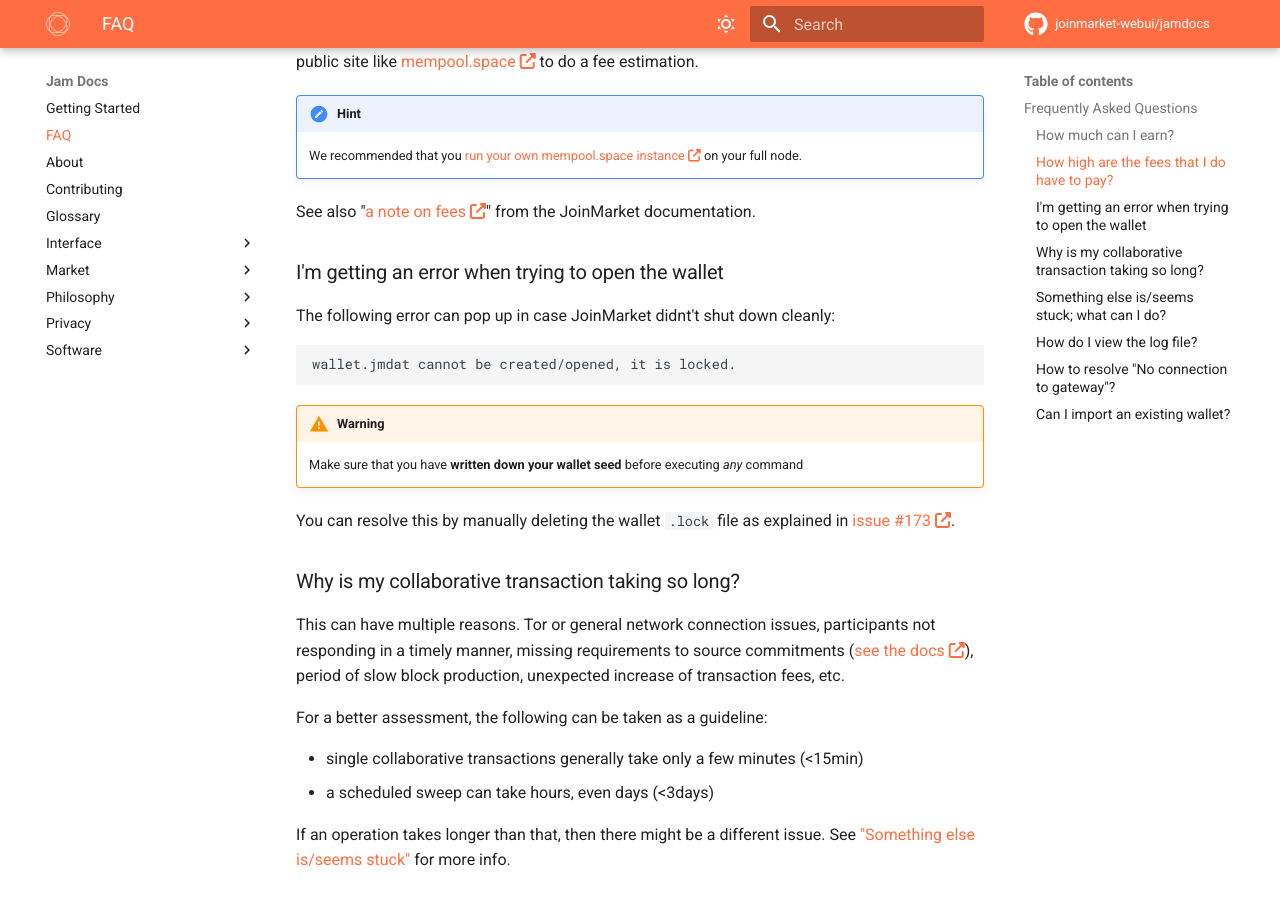
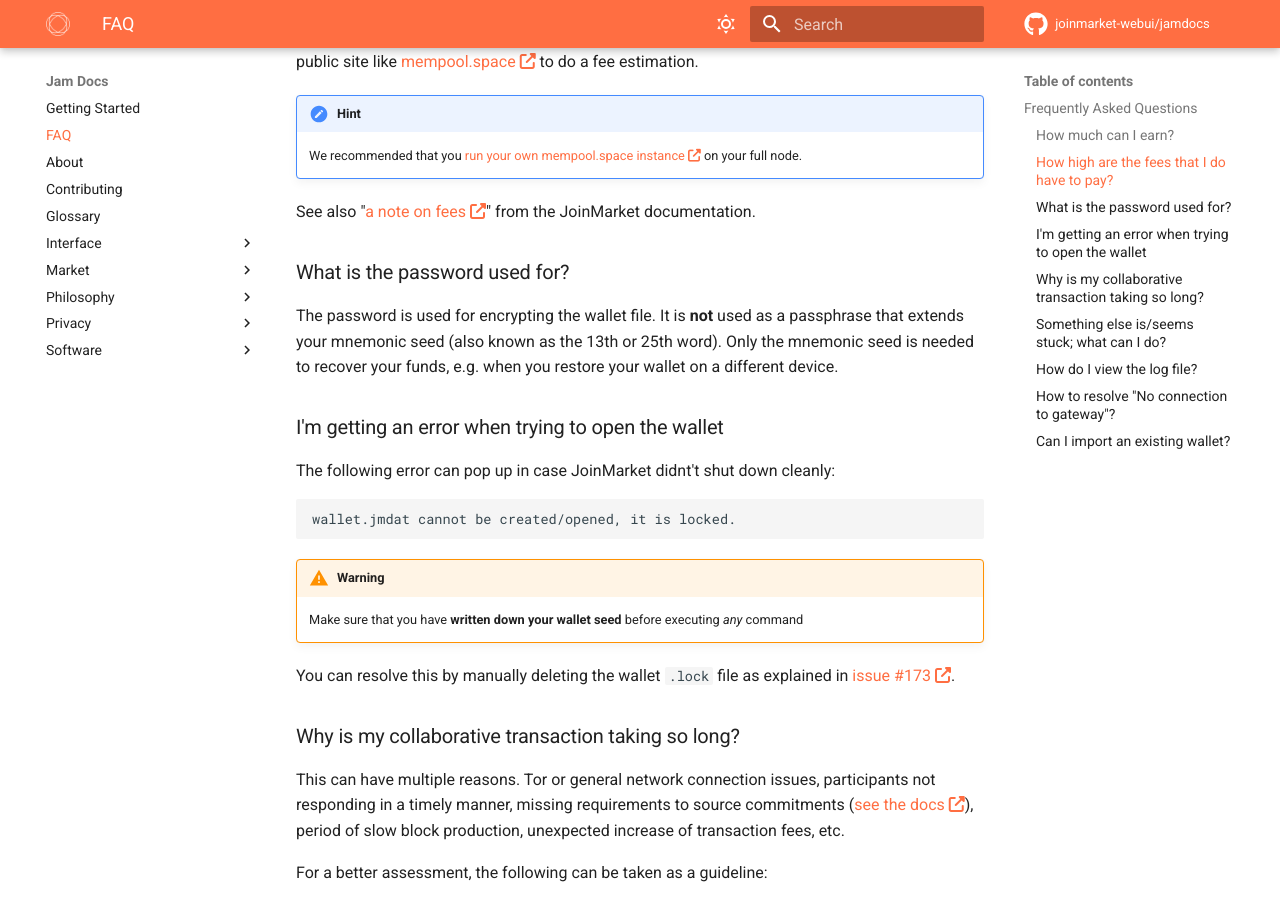
Before and after one commit to joinmarket-webui/jamdocs, an MkDocs documentation site: the page built from docs/FAQ.md, in a window 1280 px wide and 900 px high, scrolled down 995 px. Built offline with MkDocs 1.6.1 and Material for MkDocs 9.7.7, drawn with Linux system fonts in a browser that asks for light colours; nearby versions of some CDN libraries; comment, search, counter and statistics services are not loaded.

Commit message:
docs(faq): what is the password used for? (#51)

```diff
--- a/docs/FAQ.md
+++ b/docs/FAQ.md
@@ -61,6 +61,12 @@
 [glossary]: glossary.md
 [ms]: https://mempool.space/
 [ms-install]: https://github.com/mempool/mempool#one-click-installation
+
+### What is the password used for?
+
+The password is used for encrypting the wallet file.
+It is **not** used as a passphrase that extends your mnemonic seed (also known as the 13th or 25th word).
+Only the mnemonic seed is needed to recover your funds, e.g. when you restore your wallet on a different device.
 
 ### I'm getting an error when trying to open the wallet
 
```
